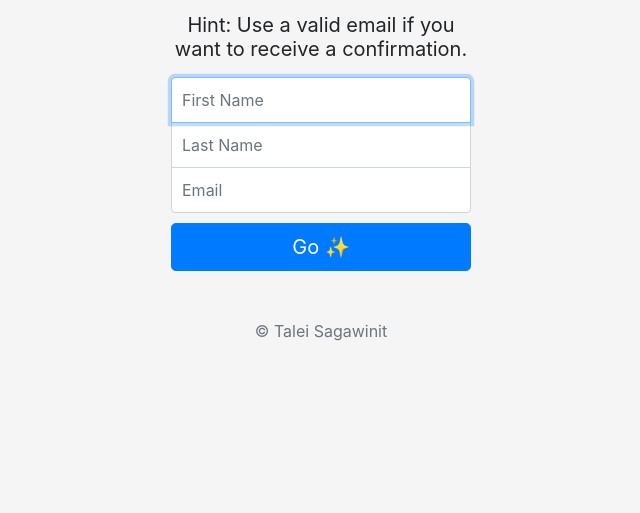
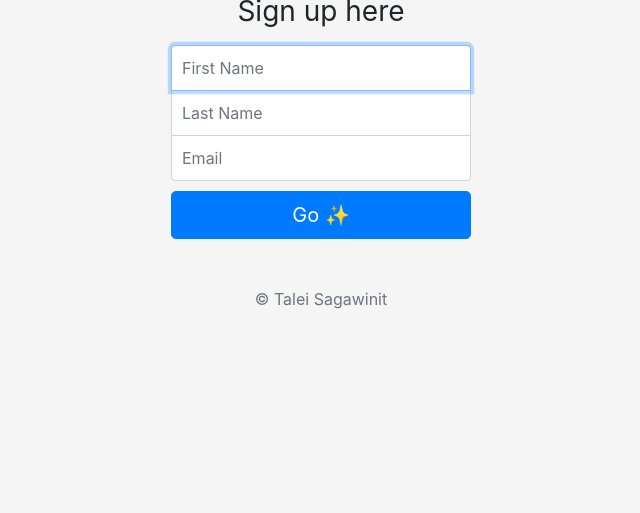
Before and after one commit to taleisagawinit/newsletter-nodejs, a website: page signup.html in a window 1280 px wide. Shown: the part 287-800 px from the top of the page, without its empty margins (319-959 px from the left). Drawn offline with nearby package versions, Linux system fonts and the light colour scheme.

Commit message:
removes hint on sign up page

```diff
--- a/signup.html
+++ b/signup.html
@@ -37,7 +37,6 @@
   <form class="form-signin" action="/" method="post">
     <img class="mb-4" src="images/logo.png" alt="" width="72" height="72">
     <h1 class="h3 mb-3 font-weight-normal">Sign up here</h1>
-    <h1 class="h5 mb-3 font-weight-normal">Hint: Use a valid email if you want to receive a confirmation.</h1>
     <input name="fname" type="text" class="form-control top" placeholder="First Name" required autofocus>
     <input name="lname" type="text" class="form-control middle" placeholder="Last Name" required autofocus>
     <input name="email" type="email" class="form-control bottom" placeholder="Email" required>
```
